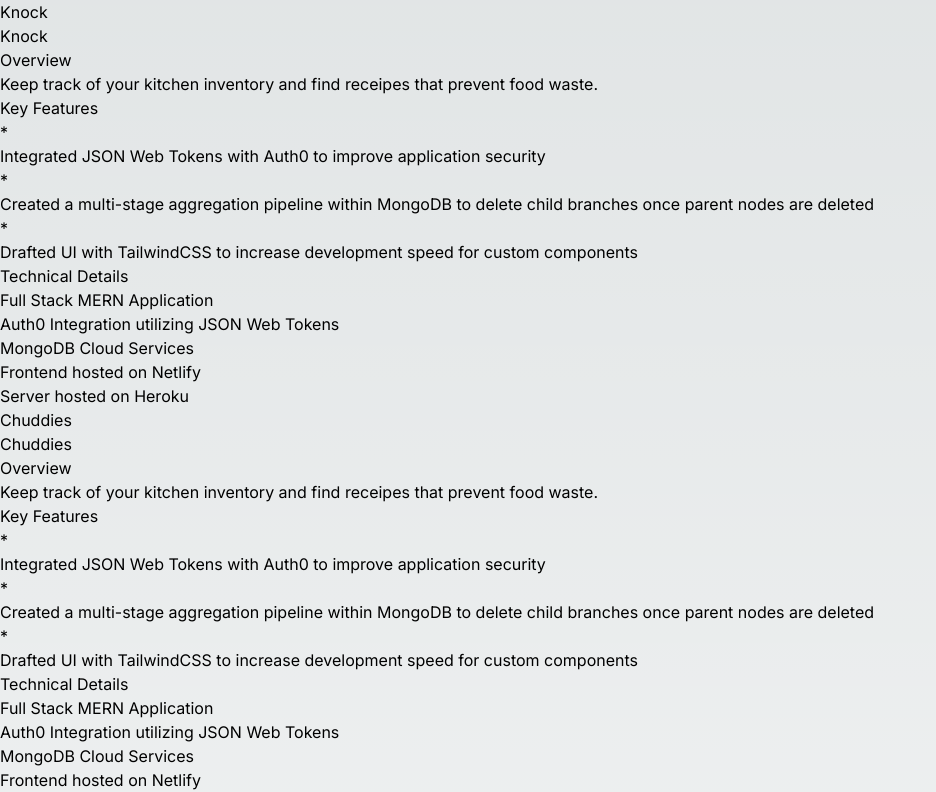
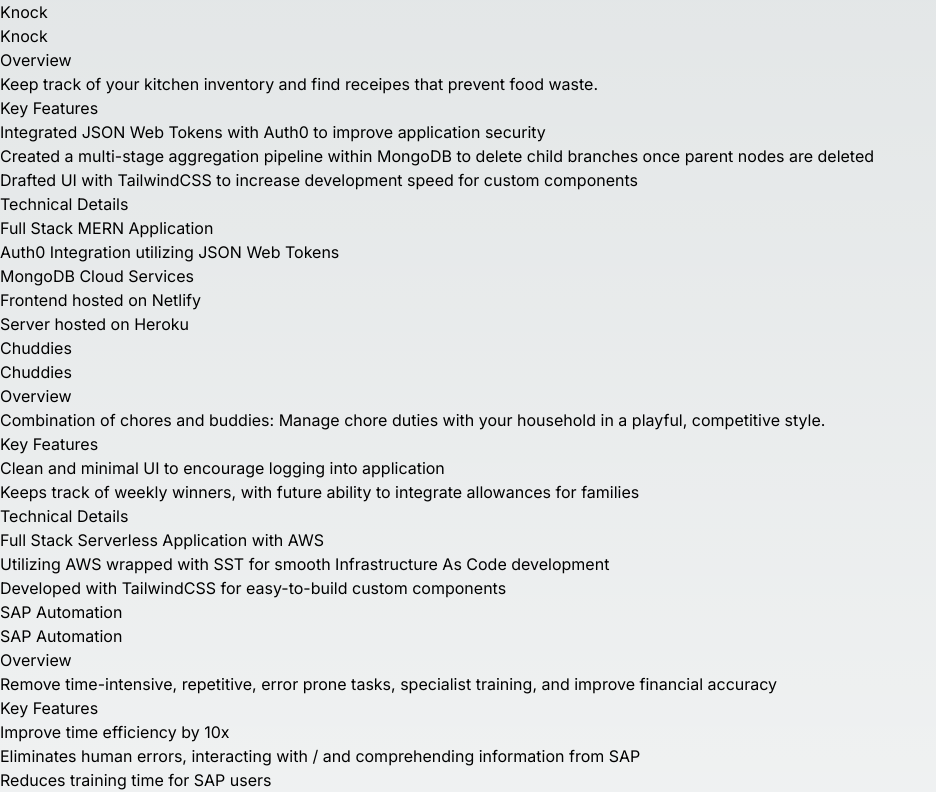
Before and after one commit to mkrain9/mk-portfolio-v2, a Next.js app: page / in a window 1280 px wide. Shown: the part 888-1680 px from the top of the page, without its empty margins (0-936 px from the left). Built offline with nearby package versions, Linux system fonts and the light colour scheme.

Commit message:
Add Keys and Project descriptions

```diff
--- a/src/components/containers/ProjectContainer.tsx
+++ b/src/components/containers/ProjectContainer.tsx
@@ -48,10 +48,7 @@
               </h3>
               <div className='mb-2 pt-2 -translate-y-2 px-2 border drop-shadow-lg border-slate-300/50 bg-slate-300/50 rounded-lg backdrop-blur-sm'>
                 {keyFeatures.map((feature, i) => (
-                  <div className='flex flex-row justify-between'>
-                    <p className='font-bold text-slate-500'>*</p>
-                    <p className='text-slate-800'>{feature}</p>
-                  </div>
+                  <p className='text-slate-800'>{feature}</p>
                 ))}
               </div>
               <h3 className='relative z-10 text-3xl font-bold text-gray-800 drop-shadow-lg bg-slate-300 rounded-lg px-2'>
--- a/src/pages/index.tsx
+++ b/src/pages/index.tsx
@@ -75,6 +75,7 @@
             >
               <div className='grid grid-cols-3 gap-2'>
                 <GridContainer
+                  key={"1"}
                   title='About Me'
                   description={[
                     [
@@ -100,6 +101,7 @@
                   height='h-[650px]'
                 />
                 <GridContainer
+                  key={"2"}
                   title='Education'
                   description={[
                     [`School`, `Penn State University`],
@@ -109,6 +111,7 @@
                   ]}
                 />
                 <GridContainer
+                  key={"3"}
                   title='Professional Experience'
                   description={[
                     [
@@ -123,6 +126,7 @@
                   ]}
                 />
                 <GridContainer
+                  key={"4"}
                   title='Technical Skills'
                   description={[
                     [
@@ -145,6 +149,7 @@
                   ]}
                 />
                 <GridContainer
+                  key={"5"}
                   title='Current Obsession'
                   description={[["..."]]}
                   href='/blog'
@@ -231,13 +236,14 @@
             <div className='w-full h-full shadow-xl'>
               <SectionHeader title='Projects' />
               <ProjectContainer
+                key={"1"}
                 title='Knock'
                 overview={[
                   `Keep track of your kitchen inventory and find
                             receipes that prevent food waste.`,
                 ]}
                 keyFeatures={[
-                  ` Integrated JSON Web Tokens with Auth0 to improve
+                  `Integrated JSON Web Tokens with Auth0 to improve
                               application security`,
                   `Created a multi-stage aggregation pipeline within
                               MongoDB to delete child branches once parent nodes
@@ -255,51 +261,35 @@
                 reverse={false}
               />
               <ProjectContainer
+                key={"2"}
                 title='Chuddies'
                 overview={[
-                  `Keep track of your kitchen inventory and find
-                            receipes that prevent food waste.`,
+                  `Combination of chores and buddies: Manage chore duties with your household in a playful, competitive style.`,
                 ]}
                 keyFeatures={[
-                  ` Integrated JSON Web Tokens with Auth0 to improve
-                              application security`,
-                  `Created a multi-stage aggregation pipeline within
-                              MongoDB to delete child branches once parent nodes
-                              are deleted`,
-                  `Drafted UI with TailwindCSS to increase
-                              development speed for custom components`,
+                  `Clean and minimal UI to encourage logging into application`,
+                  `Keeps track of weekly winners, with future ability to integrate allowances for families`,
                 ]}
                 techDetails={[
-                  `Full Stack MERN Application`,
-                  `Auth0 Integration utilizing JSON Web Tokens`,
-                  `MongoDB Cloud Services`,
-                  `Frontend hosted on Netlify`,
-                  `Server hosted on Heroku`,
+                  `Full Stack Serverless Application with AWS`,
+                  `Utilizing AWS wrapped with SST for smooth Infrastructure As Code development`,
+                  `Developed with TailwindCSS for easy-to-build custom components`,
                 ]}
                 reverse={true}
               />
               <ProjectContainer
+                key={"3"}
                 title='SAP Automation'
                 overview={[
-                  `Keep track of your kitchen inventory and find
-                            receipes that prevent food waste.`,
+                  `Remove time-intensive, repetitive, error prone tasks, specialist training, and improve financial accuracy`,
                 ]}
                 keyFeatures={[
-                  ` Integrated JSON Web Tokens with Auth0 to improve
-                              application security`,
-                  `Created a multi-stage aggregation pipeline within
-                              MongoDB to delete child branches once parent nodes
-                              are deleted`,
-                  `Drafted UI with TailwindCSS to increase
-                              development speed for custom components`,
+                  `Improve time efficiency by 10x`,
+                  `Eliminates human errors, interacting with / and comprehending information from SAP`,
+                  `Reduces training time for SAP users`,
+                  `Opportunity for horizontal scalability and can be expanded for any SAP function`,
                 ]}
-                techDetails={[
-                  `Full Stack MERN Application`,
-                  `Auth0 Integration utilizing JSON Web Tokens`,
-                  `MongoDB Cloud Services`,
-                  `Frontend hosted on Netlify`,
-                  `Server hosted on Heroku`,
-                ]}
+                techDetails={[`Programmed in VBA`]}
                 reverse={false}
               />
             </div>
@@ -311,6 +301,7 @@
             className={` ${inter.className} grid grid-cols-2 grid-flow-dense gap-4`}
           >
             <BlogLink
+              key={"1"}
               href='/blog/blogOne'
               date='6/1/2022'
               title='Utilizing MongoDB Aggregate Pipeline to delete child nodes via
@@ -318,18 +309,21 @@
               hashTags={["Nodes", "Aggregation", "MongoDB", "Database"]}
             />
             <BlogLink
+              key={"2"}
               href='/'
               date='6/1/2022'
               title='Creating Dynamically Nested Components'
               hashTags={["Nodes", "FullStack", "Dynamic"]}
             />
             <BlogLink
+              key={"3"}
               href='/'
               date='6/1/2022'
               title='Extracting tabulated data from SAP'
               hashTags={["SAP", "Tables", "Scraping", "Automation"]}
             />
             <BlogLink
+              key={"4"}
               href='/'
               date='6/1/2022'
               title='Checking for rendered element in SAP'
```
